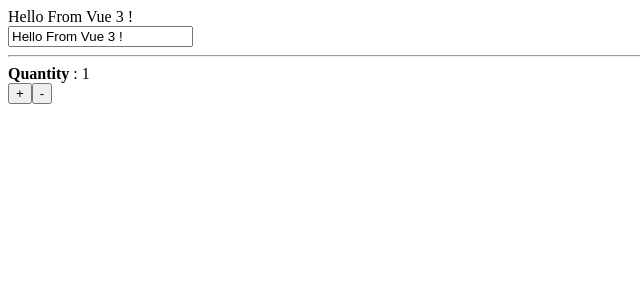
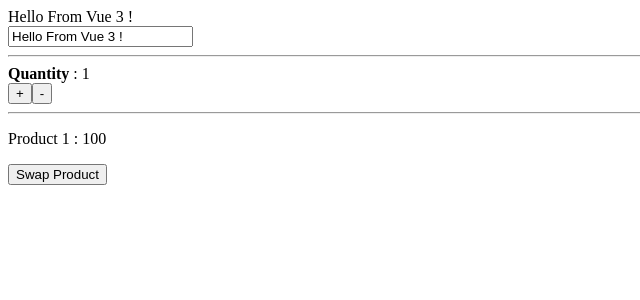
Before and after one commit to BabarAslamm/vue-3-composition-api, a Vue app: page / in a window 1280 px wide. Shown: the top 300 px of the page, without its empty margins (0-640 px from the left). Built offline with nearby package versions, Linux system fonts and the light colour scheme.

Commit message:
creating reactive object with reactive function

```diff
--- a/src/App.vue
+++ b/src/App.vue
@@ -1,5 +1,5 @@
 <script>
-    import { ref } from 'vue';
+    import { ref, reactive } from 'vue';
 
     export default {
         setup () {
@@ -10,13 +10,25 @@
             const increment = () => quantity.value ++;
             const decrement = () => quantity.value --;
 
+            // Reactive object
+            const item = reactive({
+                name : 'Product 1',
+                price : 100
+            });
+
+            const swapProduct = () => {
+                item.name = "Product 2",
+                item.price = "50"
+            }
+
 
             return {
                 message,
                 quantity,
                 increment,
                 decrement,
-
+                item,
+                swapProduct
             }
         }
 
@@ -35,6 +47,11 @@
     <br>
     <button @click="increment"> + </button>
     <button @click="decrement"> - </button>
+
+    <!-- Reactive -->
+     <hr>
+     <p>{{ item.name}} : {{ item.price }}</p>
+     <button @click="swapProduct">Swap Product</button>
 </template>
 
 
```
